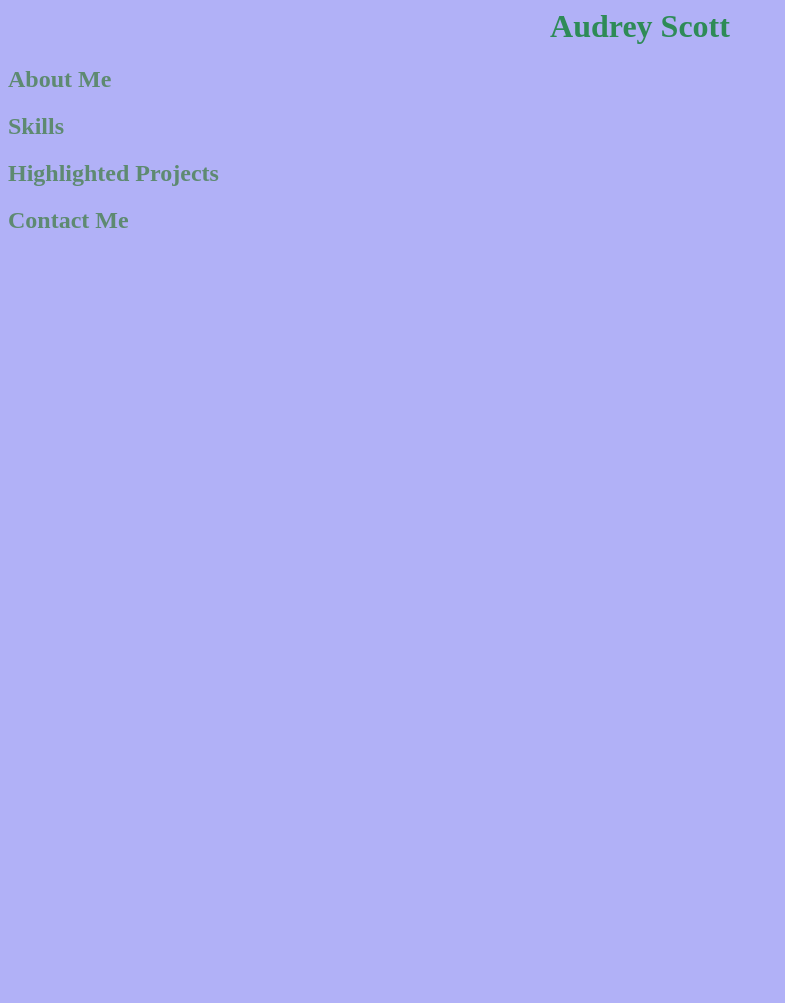
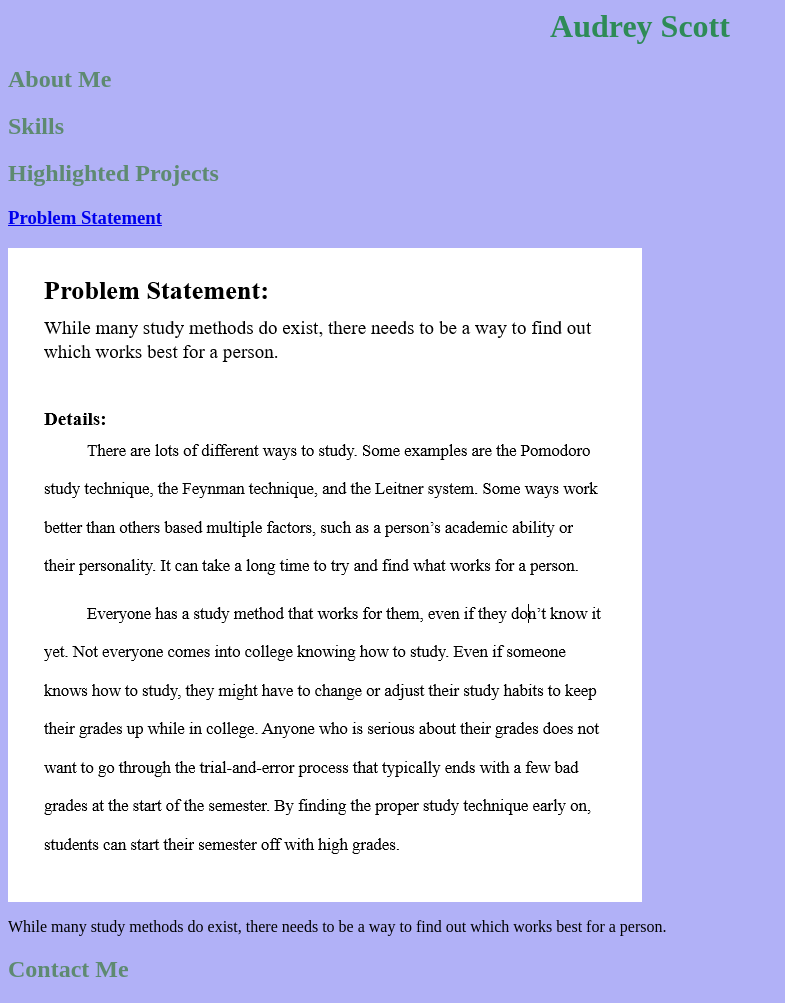
Before and after one commit to scottaudrey/scottaudrey.github.io, a plain HTML site: page index.html in a window 1280 px wide. Shown: the whole page, without its empty margins (0-785 px from the left). Before the commit the page ends 800 px from the top, so only its background shows below. Drawn offline with Linux system fonts and the light colour scheme.

Commit message:
problem statement

```diff
--- a/index.html
+++ b/index.html
@@ -5,9 +5,25 @@
     </head>
     <body>
         <h1>Audrey Scott</h1>
+
         <h2>About Me</h2><div class="about"></div>
+
         <h2>Skills</h2><div class="skills"></div>
-        <h2>Highlighted Projects</h2><div class="projects"></div>
+
+        <h2>Highlighted Projects</h2>
+        <div class="projects">
+            <!-- Problem Statement Assignment -->
+            <section class="project">
+                <a href="files/problem_statement.pdf">
+                    <h3>Problem Statement</h3>
+                </a>
+                <a href="files/problem_statement.pdf">
+                    <img src="images/problem_details_statement.png">
+                </a>
+                <p>While many study methods do exist, there needs to be a way to find out which works best for a person.</p>
+            </section>
+        </div>
+
         <h2>Contact Me</h2><div class="contact"></div>
     </body>
 </html>
```
Also changed, not shown: images/problem_details_statement.png (added), 1 other file.
